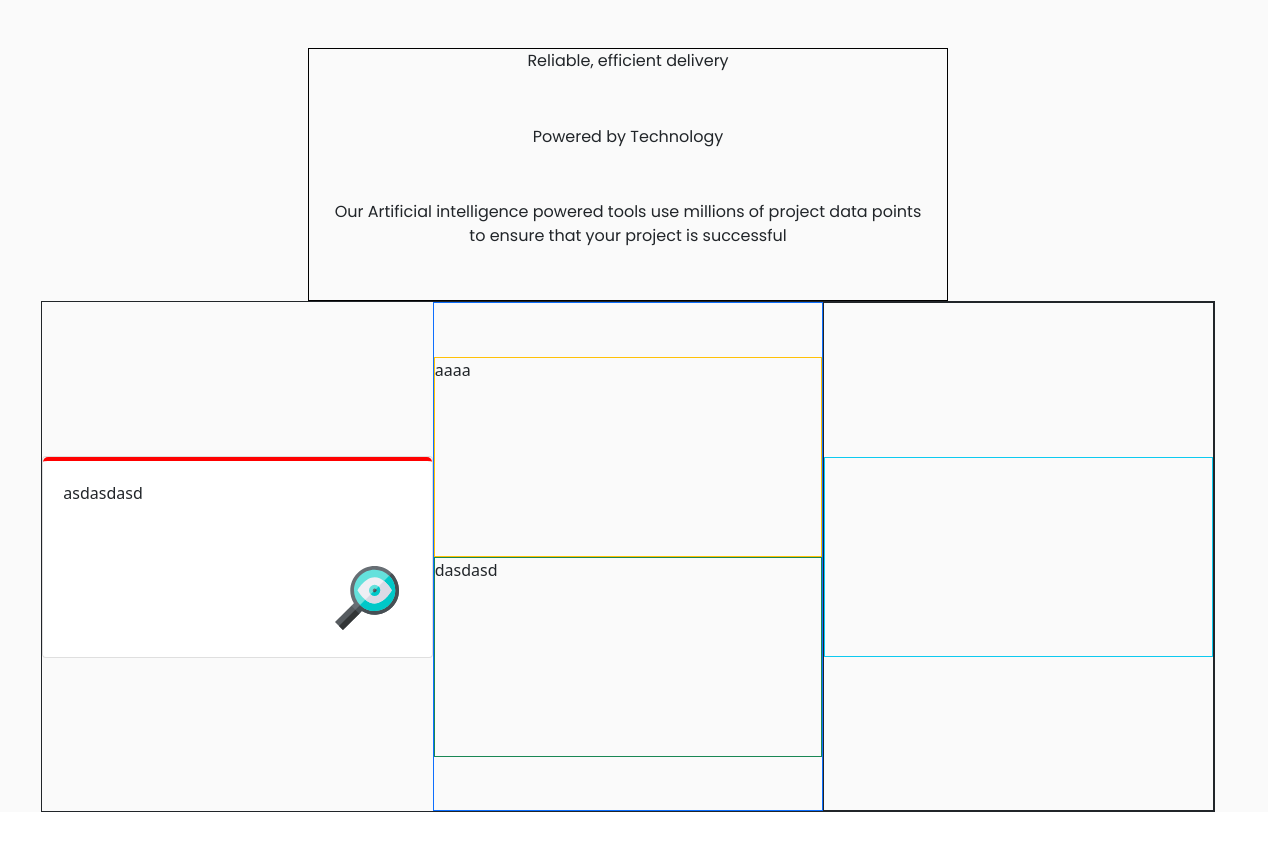
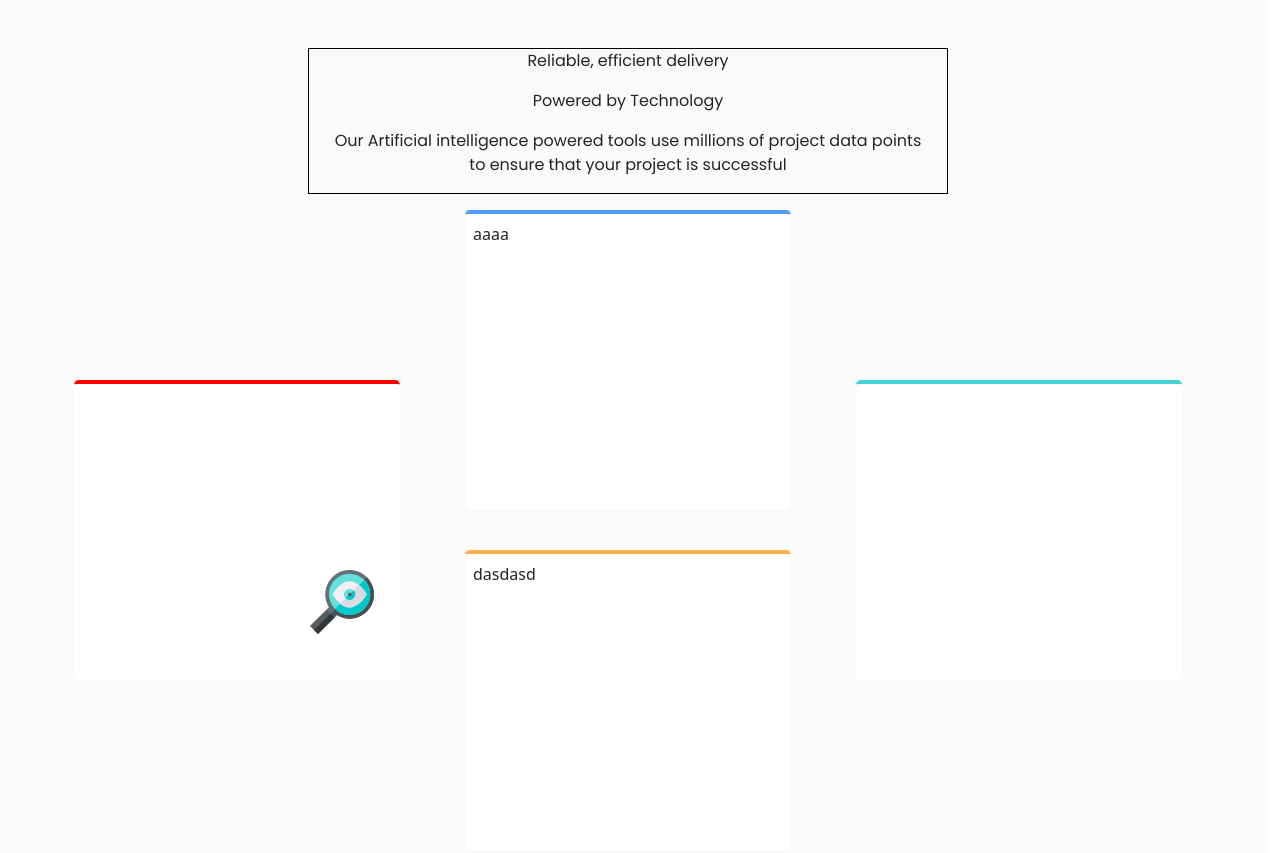
Before and after one commit to KptCnyt/fourCardFeature, a plain HTML site: page index.html in a window 1280 px wide. Before the commit the page ends 812 px from the top, so only its background shows below. Drawn offline with nearby package versions, Linux system fonts and the light colour scheme.

Commit message:
some changes

```diff
--- a/index.html
+++ b/index.html
@@ -18,18 +18,16 @@
             <p>Powered by Technology</p>
             <p>Our Artificial intelligence powered tools use millions of project data points to ensure that your project is successful</p>
         </div>
-        <div class="col-11 row row-cols-lg-3 border border-dark p-0 ">
-            <div class="col-12 col-lg-4 p-0 align-items-center d-flex flex-column justify-content-center">
-                <div class="card col-12">
-                    <div class="cardone allcard">asdasdasd</div>
-                </div>
+        <div class="col-11 row row-cols-lg-3 p-0 mt-3 mb-3">
+            <div class=" row-gutter col-lg-4 p-0 align-items-center d-flex flex-column justify-content-center">
+                <div class="bg-white rounded-3 col-10 cardone allcard p-2"></div>
             </div>
-            <div class="col-lg-4 col-12 border border-primary p-0 d-flex justify-content-center flex-column">
-                <div class="border border-warning allcard col-sm-12">aaaa</div>
-                <div class="border border-success allcard">dasdasd</div>
+            <div class="row-gutter col-lg-4 col-12 p-0 d-flex align-items-center justify-content-center flex-column">
+                <div class="rounded-3 bg-white cardtwo bg col-10 column-gutter allcard p-2">aaaa</div>
+                <div class="bg-white rounded-3 cardthree col-10 allcard p-2">dasdasd</div>
             </div>
-            <div class="col-lg-4 col-12 border border-dark p-0 d-flex flex-column justify-content-center">
-                <div class="border border-info allcard"></div>
+            <div class="col-lg-4 col-12 p-0 d-flex flex-column justify-content-center flex-column align-items-center">
+                <div class="bg-white rounded-3 cardfour allcard p-2 col-10"></div>
             </div>
         </div>
     </div>
--- a/style.css
+++ b/style.css
@@ -4,25 +4,31 @@ body {
 }
 .background {
     width: 100%;
-    height: 812px;
+    height: 100%;
     background-color: hsl(0, 0%, 98%);
 }
 .title {
     font-family:'Poppins', tahoma ;
     border: 1px solid black;
 }
-.cards {
-    height: 600px;
-}
 .allcard {
-    height: 200px;
+    height: 300px;
 }
 .cardone {
     border-top: 4px solid red;
-    background-color:white ;
-    border-radius: 5px;
     background-image: url(icon-supervisor.svg);
     background-repeat: no-repeat;
     background-position: 90% 80%;
-    padding: 20px;
 }
+.cardtwo {
+    border-top: 4px solid hsl(212, 86%, 64%);
+}
+.cardthree {
+    border-top: 4px solid hsl(34, 97%, 64%);
+}
+.cardfour {
+    border-top: 4px solid hsl(180, 62%, 55%);
+}
+.column-gutter {
+    margin-bottom: 40px;
+}
```
